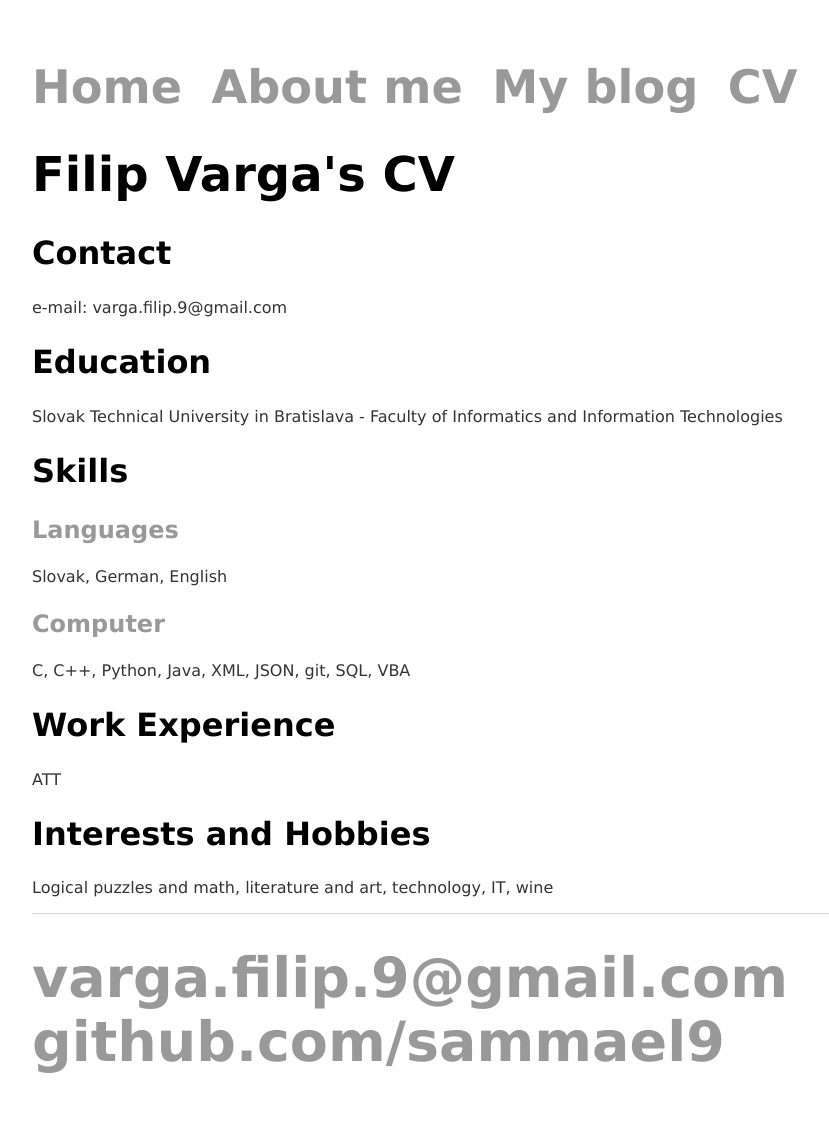
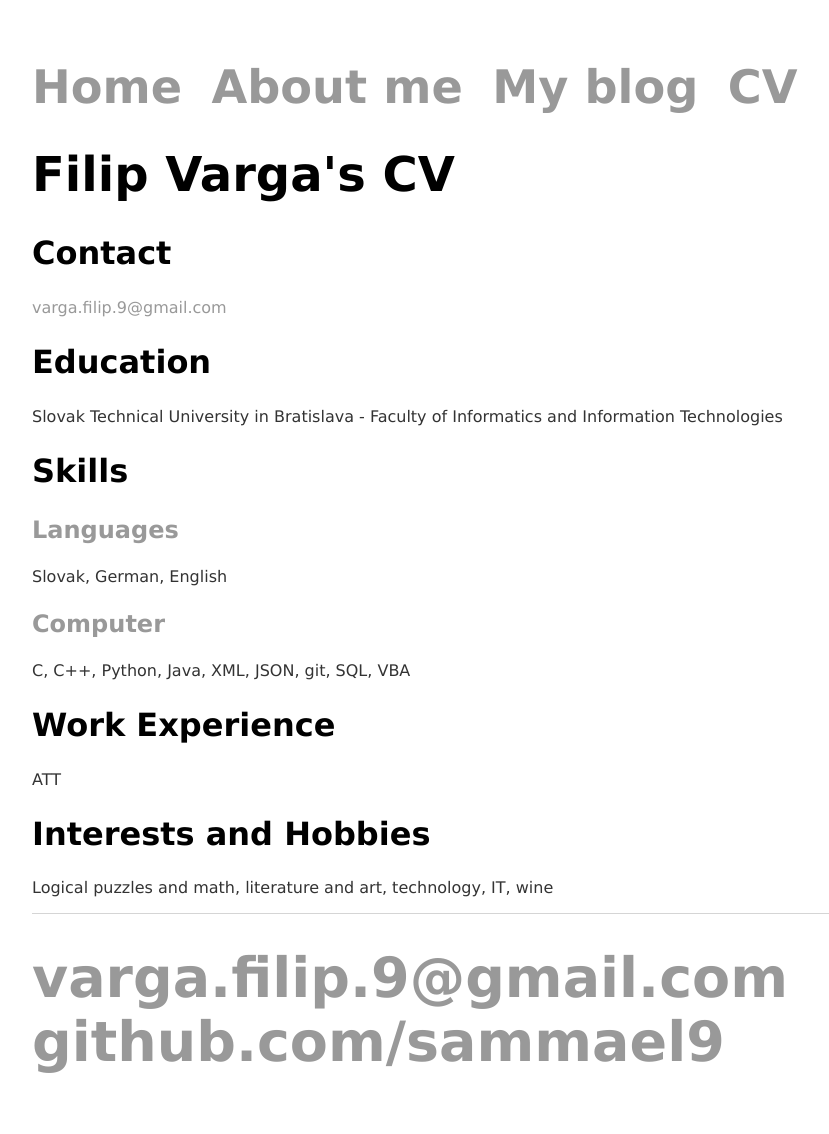
Before and after one commit to sammael9/sammael9.github.io, a Jekyll site: the page built from cv/index.html, in a window 1280 px wide. Shown: the whole page, without its empty margins (160-989 px from the left). Built offline with Jekyll 4.4.1, drawn with Linux system fonts in a browser that asks for light colours.

Commit message:
Update index.html

```diff
--- a/cv/index.html
+++ b/cv/index.html
@@ -5,7 +5,7 @@
 <div class="blurb">
 	<h1>Filip Varga's CV</h1>
 	<h2>Contact</h2>
-	<p>e-mail: varga.filip.9@gmail.com</p>
+	<p><a href="mailto:varga.filip.9@gmail.com">varga.filip.9@gmail.com</a></p>
   <h2>Education</h2>
 	<p>Slovak Technical University in Bratislava - Faculty of Informatics and Information Technologies</p>
   <h2>Skills</h2>
```
